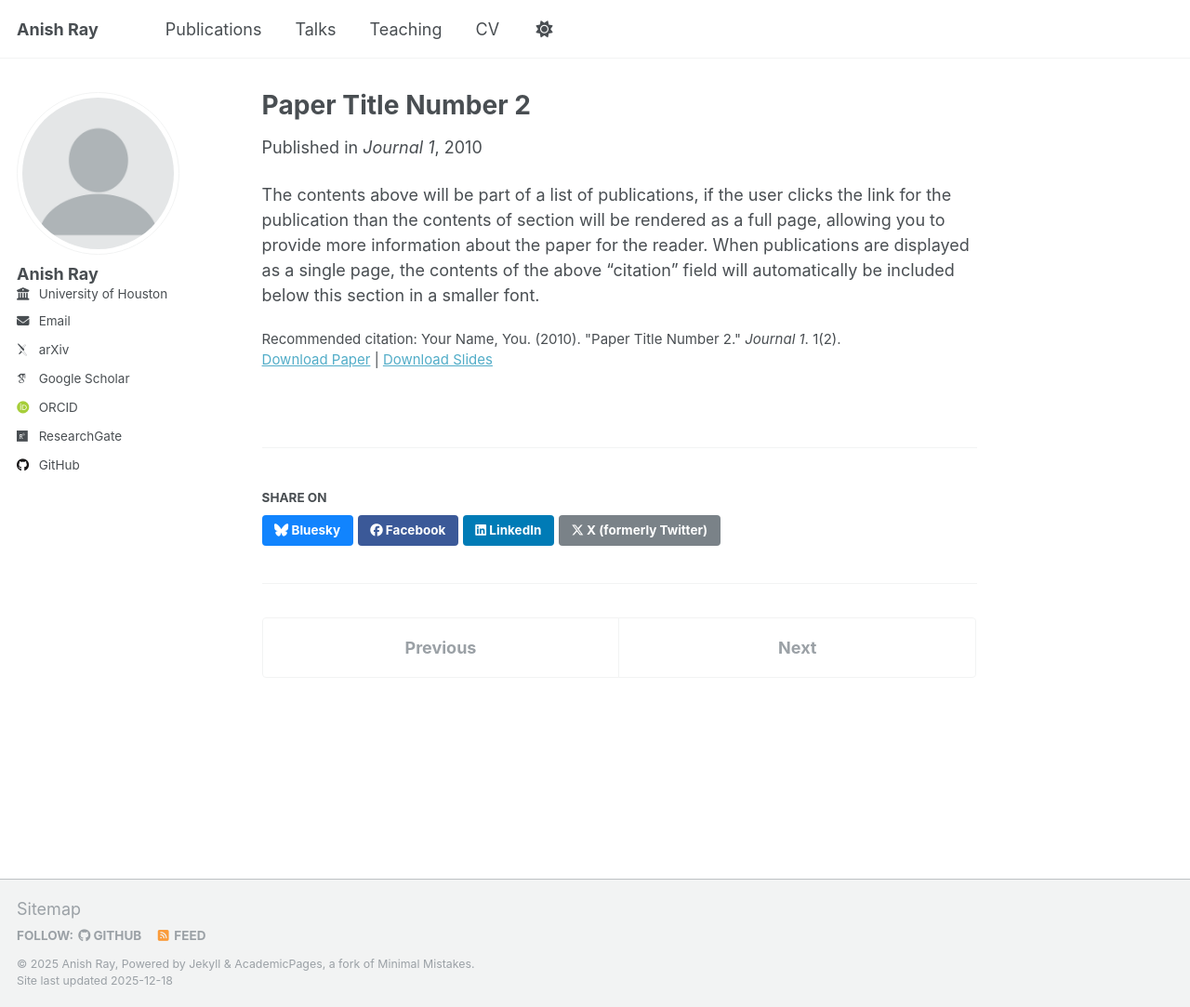
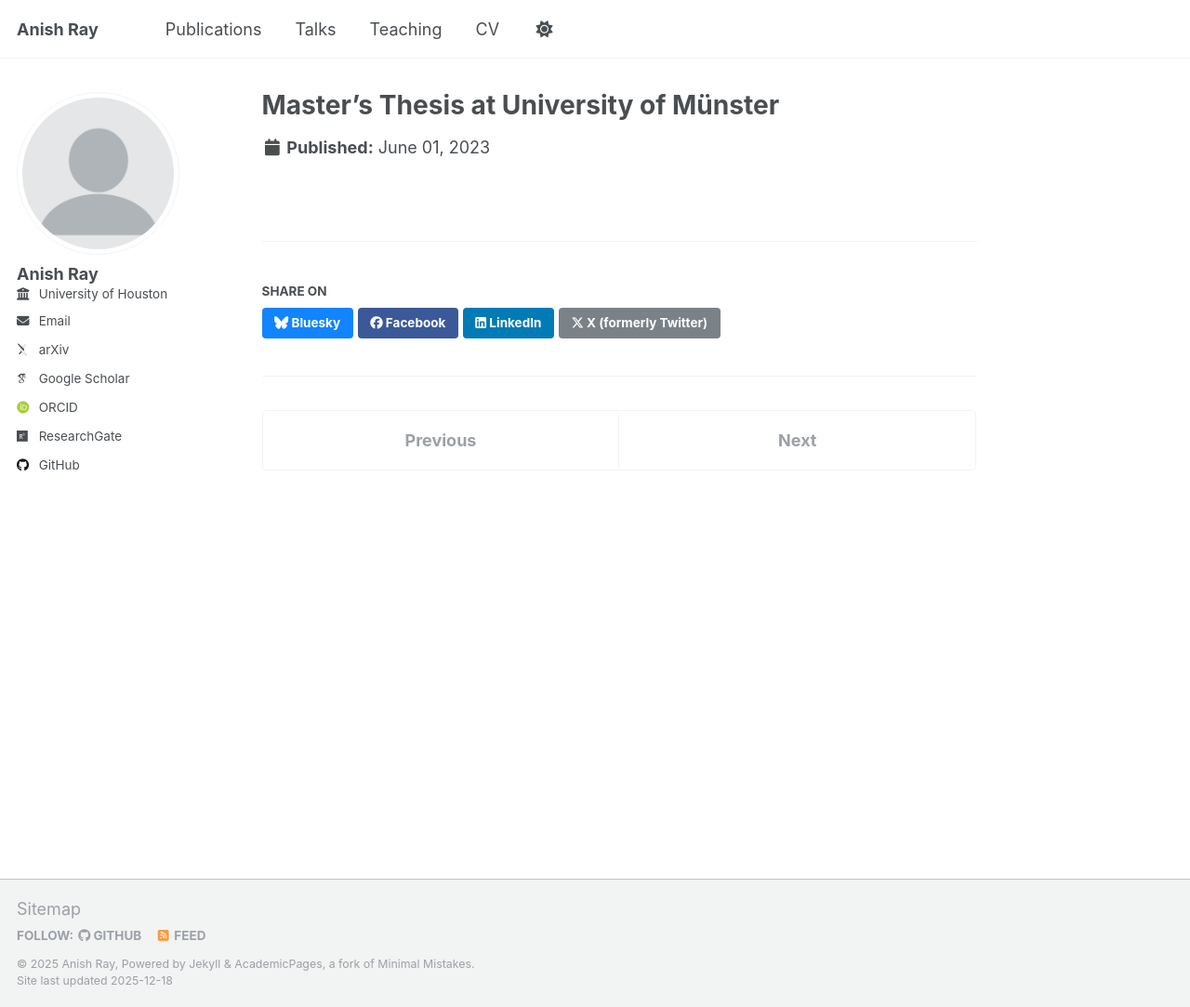
Before and after one commit to anishray49/anishray49.github.io, a Jekyll site: the page built from _publications/2010-10-01-paper-title-number-2.md, in a window 1280 px wide and 1083 px high. Shown: the whole window at 93% size. Built offline with Jekyll 4.4.1, drawn with Linux system fonts in a browser that asks for light colours; some web fonts are replaced; a script that is not in the unit is left out.

Commit message:
Update 2010-10-01-paper-title-number-2.md

```diff
--- a/_publications/2010-10-01-paper-title-number-2.md
+++ b/_publications/2010-10-01-paper-title-number-2.md
@@ -1,14 +1,8 @@
 ---
-title: "Paper Title Number 2"
+title: "Master's Thesis at University of Münster"
 collection: publications
-category: manuscripts
-permalink: /publication/2010-10-01-paper-title-number-2
-excerpt: 'This paper is about the number 2. The number 3 is left for future work.'
-date: 2010-10-01
-venue: 'Journal 1'
-slidesurl: 'http://academicpages.github.io/files/slides2.pdf'
-paperurl: 'http://academicpages.github.io/files/paper2.pdf'
-citation: 'Your Name, You. (2010). &quot;Paper Title Number 2.&quot; <i>Journal 1</i>. 1(2).'
+category: thesis
+permalink: /publication/2023-06-01
+date: 2023-06-01
+paperurl: 'https://drive.google.com/file/d/14Jkd_JYWtrDkesAG5gbmtzfiGPwS3dPm/view?usp=sharing'
 ---
-
-The contents above will be part of a list of publications, if the user clicks the link for the publication than the contents of section will be rendered as a full page, allowing you to provide more information about the paper for the reader. When publications are displayed as a single page, the contents of the above "citation" field will automatically be included below this section in a smaller font.
```
